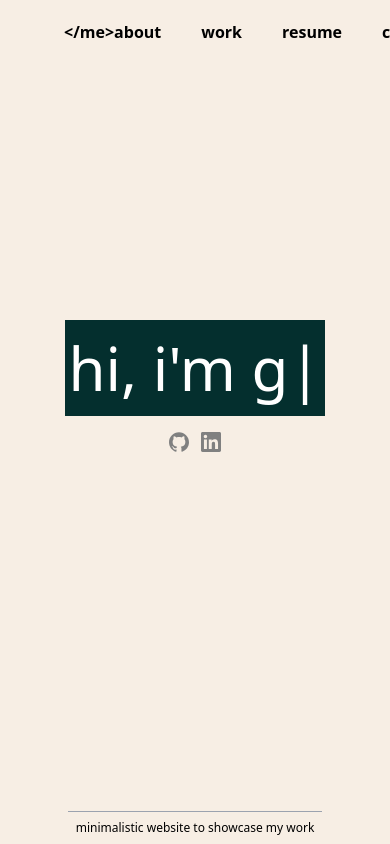
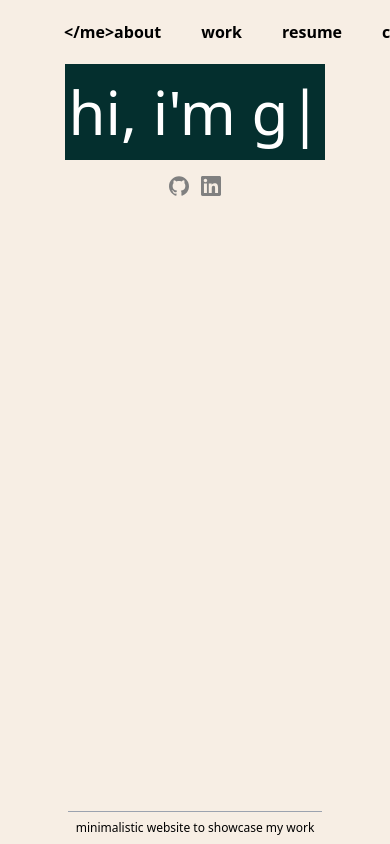
Before and after one commit to DGoiana/personal-portfolio, a React (Vite) app: page / in a window 390 px wide. Shown: the top 844 px of the page. Built offline with nearby package versions, Linux system fonts and the light colour scheme.

Commit message:
adjusting paddings

```diff
--- a/src/components/About.tsx
+++ b/src/components/About.tsx
@@ -14,7 +14,7 @@ const About = () => {
 }`;
 
    return (
-      <main className="flex justify-center flex-grow pt-64">
+      <main className="flex justify-center flex-grow pt:32 md:pt-64">
          <SyntaxHighlighter
             language="ruby"
             style={{
--- a/src/components/Home.tsx
+++ b/src/components/Home.tsx
@@ -2,7 +2,7 @@ import { TypeAnimation } from "react-type-animation";
 
 const Home = () => {
    return (
-      <main className="flex justify-center flex-grow pt-64">
+      <main className="flex justify-center flex-grow pt:32 md:pt-64">
          <div className="flex flex-col gap-4">
             <TypeAnimation style={{
                color: 'white',
```
